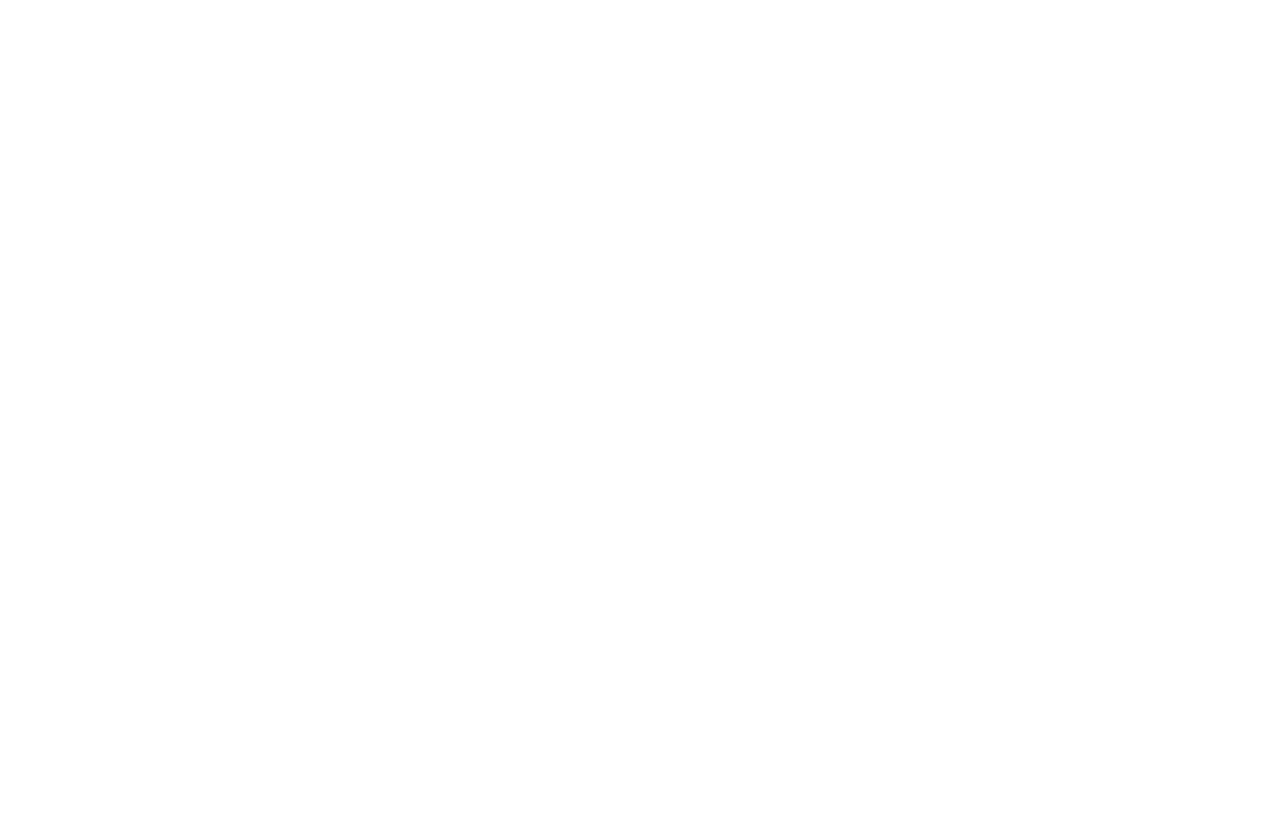
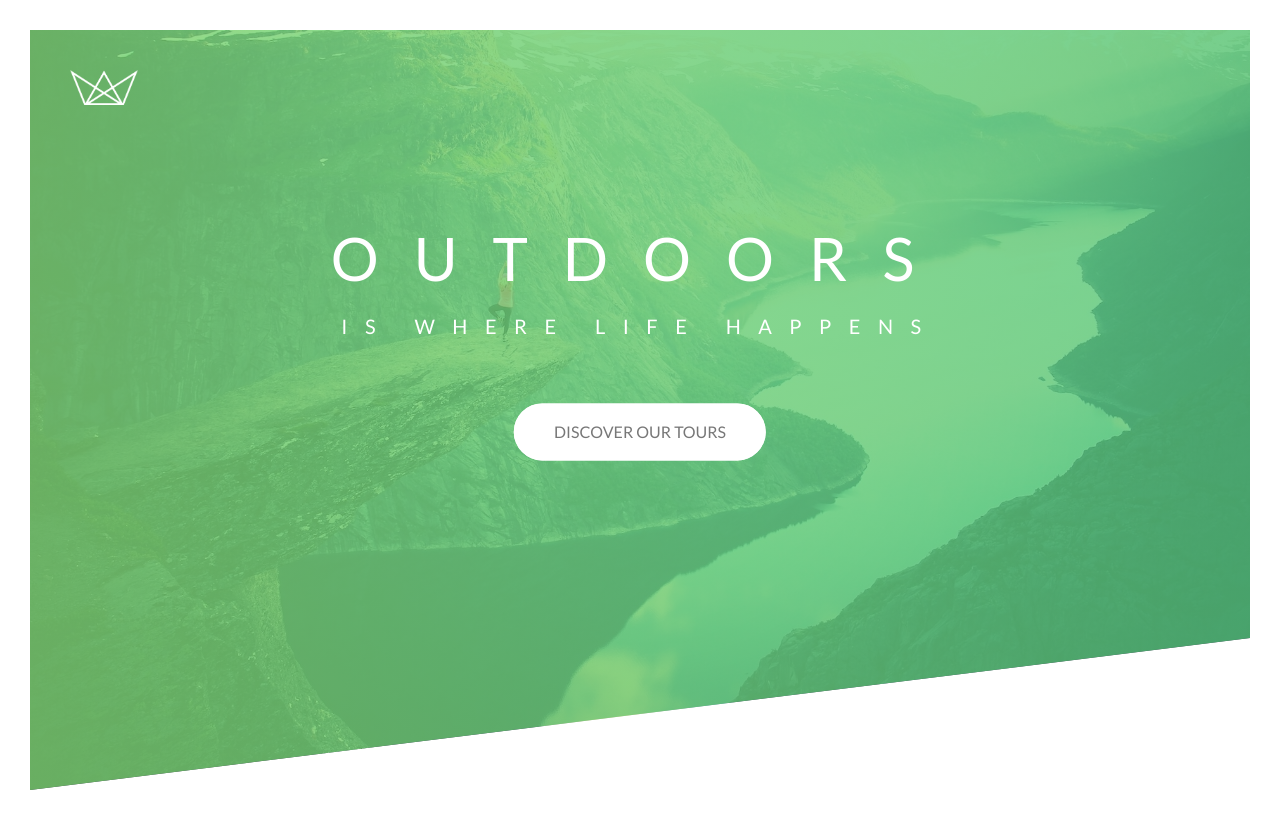
Before and after one commit to maenkhraisha/advanced-css-course, a plain HTML site: page Natours/starter/index.html in a window 1280 px wide. Drawn offline with Linux system fonts and the light colour scheme; files that its build step writes are made by us from their sources.

Commit message:
add some chnages

```diff
--- a/Natours/starter/css/style.css
+++ b/Natours/starter/css/style.css
@@ -6,3 +6,167 @@ Medium green: #55c57a
 Dark green: #28b485
 
 */
+
+* ,
+*::after,
+*::before{
+    margin: 0;
+    padding: 0;
+    box-sizing: inherit;
+}
+
+html{
+    font-size: 62.5%;
+}
+
+body {
+    font-family: "lato", sans-serif;
+    font-weight: 400;
+    /* font-size: 16px; */
+    line-height: 1.7;
+    color: #777;
+    margin: 3rem;
+    box-sizing: border-box;
+}
+
+.header {
+    position: relative;
+    height: 95vh;
+    background-image: linear-gradient(to right,
+            #7ed56fcc,
+            #55c57acc), url(../img/hero.jpg);
+
+    background-size: cover;
+    background-position: top;
+
+    clip-path: polygon(0 0, 100% 0, 100% 80%, 0 100%);
+}
+
+.header__logo-box {
+    position: absolute;
+    top: 4rem;
+    left: 4rem;
+}
+
+.header__text-box {
+    position: absolute;
+    top: 40%;
+    left: 50%;
+    transform: translate(-50%, -50%);
+    text-align: center;
+}
+
+.header__logo {
+    height: 3.5rem;
+}
+
+.heading-primary {
+    color: #fff;
+    text-transform: uppercase;
+    margin-bottom: 6rem;
+}
+
+.heading-primary--main {
+    display: block;
+    font-size: 6rem;
+    font-weight: 400;
+    letter-spacing: 3.5rem;
+
+    animation: moveInLeft 1s ease-in-out;
+}
+@keyframes moveInLeft {
+    0%{
+        opacity: 0;
+        transform: translateX(-10rem);
+    }
+    80%{
+        transform: translateX(1rem);
+    }
+    100%{
+        opacity: 1;
+        transform: translateX(0);
+    }
+}
+.heading-primary--sub {
+    display: block;
+    font-size: 2rem;
+    font-weight: 400;
+    letter-spacing: 1.75rem;
+    animation: moveInRight 1s ease-in-out;
+}
+@keyframes moveInRight {
+    0%{
+        opacity: 0;
+        transform: translateX(10rem);
+    }
+    80%{
+        transform: translateX(-1rem);
+    }
+    100%{
+        opacity: 1;
+        transform: translateX(0);
+    }
+}
+
+.btn:link,
+.btn:visited {
+    text-transform: uppercase;
+    text-decoration: none;
+    padding: 1.5rem 4rem;
+    display: inline-block;
+    border-radius: 10rem;
+    transition: all .2s;
+
+    position: relative;
+    font-size: 1.6rem;
+}
+
+.btn--animation{
+    animation: moveInTop .5s ease-in-out .75s;
+    animation-fill-mode: backwards;
+}
+@keyframes moveInTop {
+    0%{
+        opacity: 0;
+        transform: translateY(3rem);
+    }
+    100%{
+        opacity: 1;
+        transform: translateY(0);
+    }
+}
+.btn:hover{
+    transform: translateY(-.3rem);
+    box-shadow: 0 1rem 2rem rgba(0, 0, 0, .2);
+}
+.btn:active{
+    transform: translateY(-.1rem);
+    box-shadow: 0 .5rem 1rem rgba(0, 0, 0, .2);
+}
+.btn--white {
+    background-color: white;
+    color: #777;
+}
+
+.btn::after{
+    content: "";
+    display: inline-block;
+    width: 100%;
+    height: 100%;
+    border-radius: 10rem;
+
+    position: absolute;
+    top: 0;
+    left: 0;
+    z-index: -1;
+
+    transition: all .4s;
+}
+.btn--white::after{
+    background-color: white;
+}
+
+.btn:hover::after{
+    transform: scaleX(1.1) scaleY(1.2);
+    opacity: 0;
+}
--- a/Natours/starter/index.html
+++ b/Natours/starter/index.html
@@ -1,19 +1,30 @@
 <!DOCTYPE html>
 <html lang="en">
-    <head>
-        <meta charset="UTF-8">
-        <meta name="viewport" content="width=device-width, initial-scale=1.0">
+  <head>
+    <meta charset="UTF-8" />
+    <meta name="viewport" content="width=device-width, initial-scale=1.0" />
 
-        <link href="https://fonts.googleapis.com/css?family=Lato:100,300,400,700,900" rel="stylesheet">
+    <link href="https://fonts.googleapis.com/css2?family=Lato:wght@100;300;400;700;900&display=swap" rel="stylesheet">
 
-        <link rel="stylesheet" href="css/icon-font.css">
-        <link rel="stylesheet" href="css/style.css">
-        <link rel="shortcut icon" type="image/png" href="img/favicon.png">
+    <!-- <link rel="stylesheet" href="css/icon-font.css" /> -->
+    <link rel="stylesheet" href="css/style.css" />
+    <link rel="shortcut icon" type="image/png" href="img/favicon.png" />
 
-        <title>Natours | Exciting tours for adventurous people</title>
-    </head>
-    <body>
+    <title>Natours | Exciting tours for adventurous people</title>
+  </head>
+  <body>
+    <header class="header">
+      <dov class="header__logo-box">
+        <img src="img/logo-white.png" alt="logo" class="header__logo" />
+      </dov>
+      <div class="header__text-box">
+        <h1 class="heading-primary">
+          <span class="heading-primary--main">outdoors</span>
+          <span class="heading-primary--sub">is where life happens</span>
+        </h1>
 
-
-    </body>
+        <a href="#" class="btn btn--white btn--animation">Discover Our Tours</a>
+      </div>
+    </header>
+  </body>
 </html>
```
Also changed, not shown: Natours/starter/flex-ex-1.html (added, +74 -0 lines), Natours/starter/grid-ex1.html (added, +86 -0 lines).
